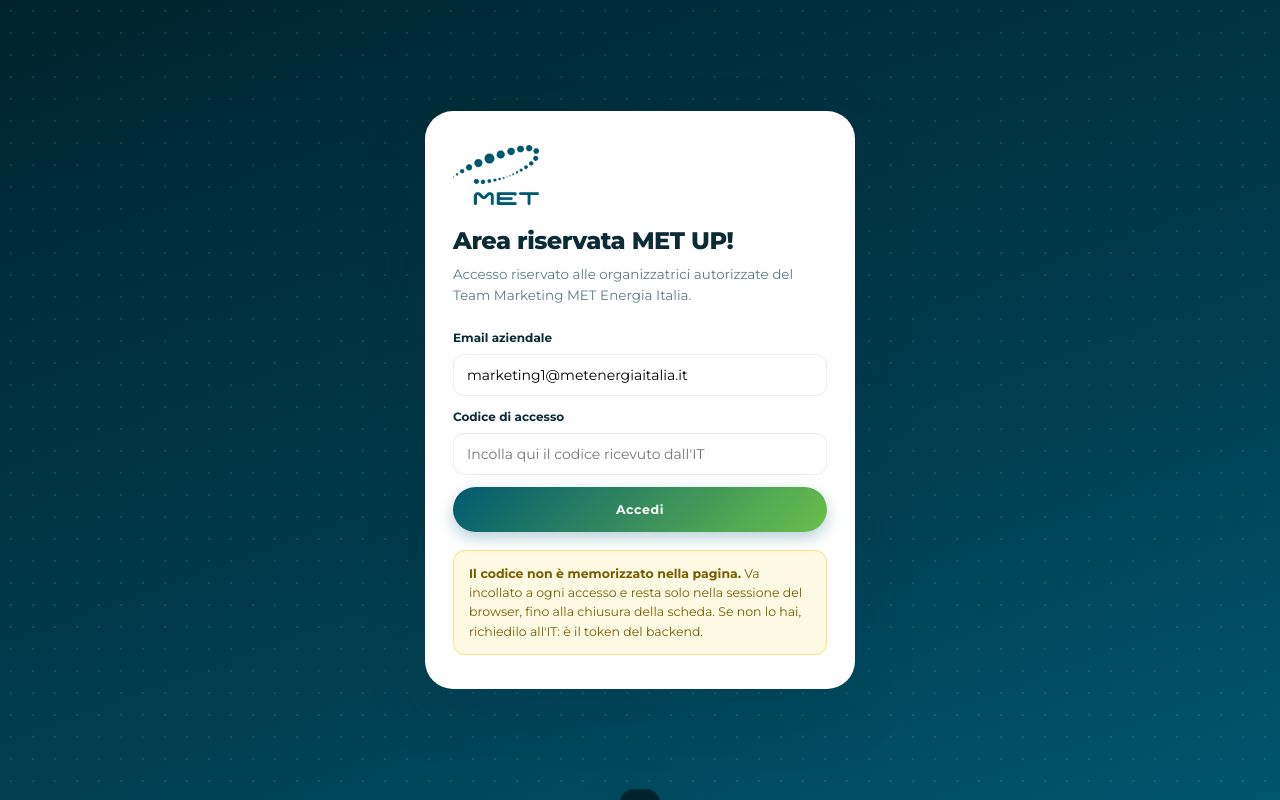
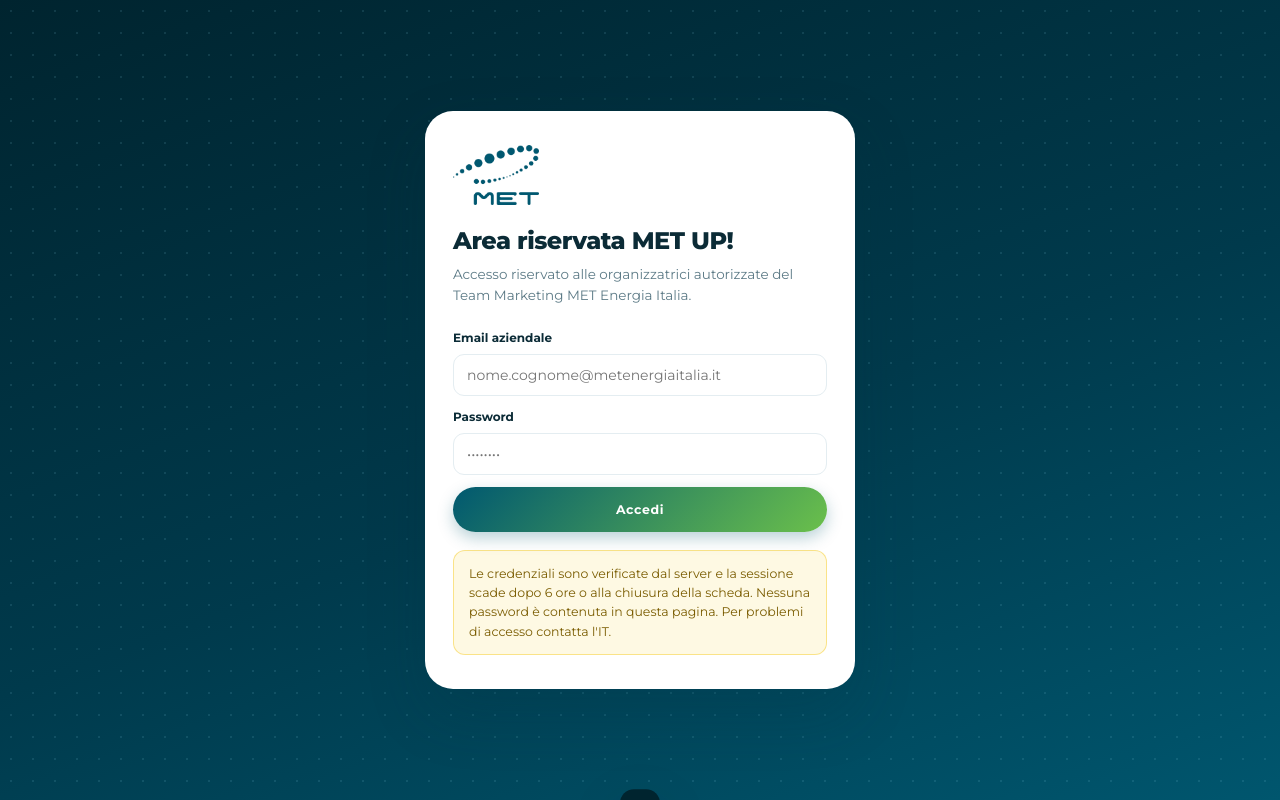
Before and after one commit to METenergiaitalia/metpartnerconvention2026, a plain HTML site: page admin.html in a window 1280 px wide. Drawn offline with Linux system fonts and the light colour scheme.

Commit message:
login area riservata

```diff
--- a/admin.html
+++ b/admin.html
@@ -222,18 +222,18 @@
     <div style="display:grid;gap:12px">
       <div>
         <label class="lb" for="lg-mail">Email aziendale</label>
-        <input class="inp" id="lg-mail" type="email" style="width:100%" value="marketing1@metenergiaitalia.it" />
+        <input class="inp" id="lg-mail" type="email" autocomplete="username" style="width:100%" placeholder="nome.cognome@metenergiaitalia.it" />
       </div>
       <div>
-        <label class="lb" for="lg-pw">Codice di accesso</label>
-        <input class="inp" id="lg-pw" type="password" style="width:100%" placeholder="Incolla qui il codice ricevuto dall'IT" />
+        <label class="lb" for="lg-pw">Password</label>
+        <input class="inp" id="lg-pw" type="password" autocomplete="current-password" style="width:100%" placeholder="••••••••" />
         <span id="lg-err" style="display:none;font-size:12.5px;color:#c0392b;font-weight:600;margin-top:6px"></span>
       </div>
       <button class="btn btn--p" id="lg-go" style="width:100%;padding:15px">Accedi</button>
     </div>
     <div class="login__demo">
-      <b>Il codice non è memorizzato nella pagina.</b> Va incollato a ogni accesso e resta solo nella sessione
-      del browser, fino alla chiusura della scheda. Se non lo hai, richiedilo all'IT: è il token del backend.
+      Le credenziali sono verificate dal server e la sessione scade dopo 6 ore o alla chiusura della scheda.
+      Nessuna password è contenuta in questa pagina. Per problemi di accesso contatta l'IT.
     </div>
   </div>
 </div>
```
